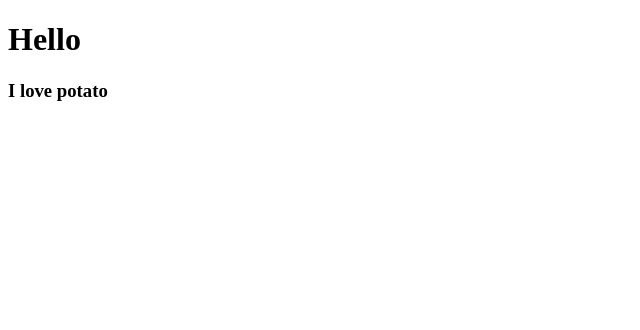
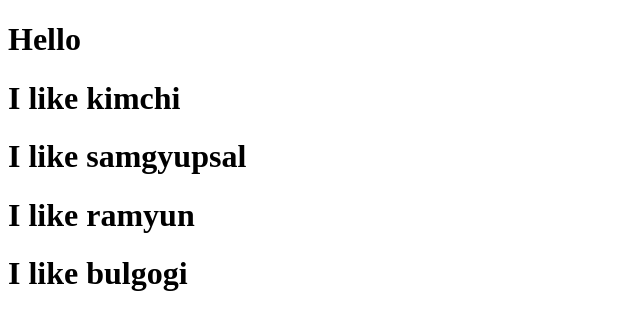
Before and after one commit to netsus/movie_app_2021, a React (Create React App) app: page / in a window 1280 px wide. Shown: the top 330 px of the page, without its empty margins (0-640 px from the left). Built offline with nearby package versions, Linux system fonts and the light colour scheme.

Commit message:
#2.1 Reusable Components withd JSX + Props
1. react magic : props -> Component 에서 Component로 값 전달.
2. 함수에 argument 전달 할때 props.fav == {fav}

```diff
--- a/src/App.js
+++ b/src/App.js
@@ -1,12 +1,18 @@
 import React from "react"
-import Potato from './Potato';
 
+function Food({fav}){
+  console.log(fav);
+  return <h1>I like {fav}</h1>
+}
 
 function App() {
   return (
   <div>
     <h1>Hello</h1>
-    <Potato />
+    <Food fav="kimchi" />
+    <Food fav="samgyupsal" />
+    <Food fav="ramyun" />
+    <Food fav="bulgogi" />
   </div>
   );
 }
--- a/src/Potato.js
+++ /dev/null
@@ -1,9 +0,0 @@
-import React from "react";
-
-function Potato(){
-    return (
-        <h3>I love potato</h3>
-    )
-}
-
-export default Potato;
```
Also changed, not shown: 1 other file (tests, documents, lock files or other folders).
